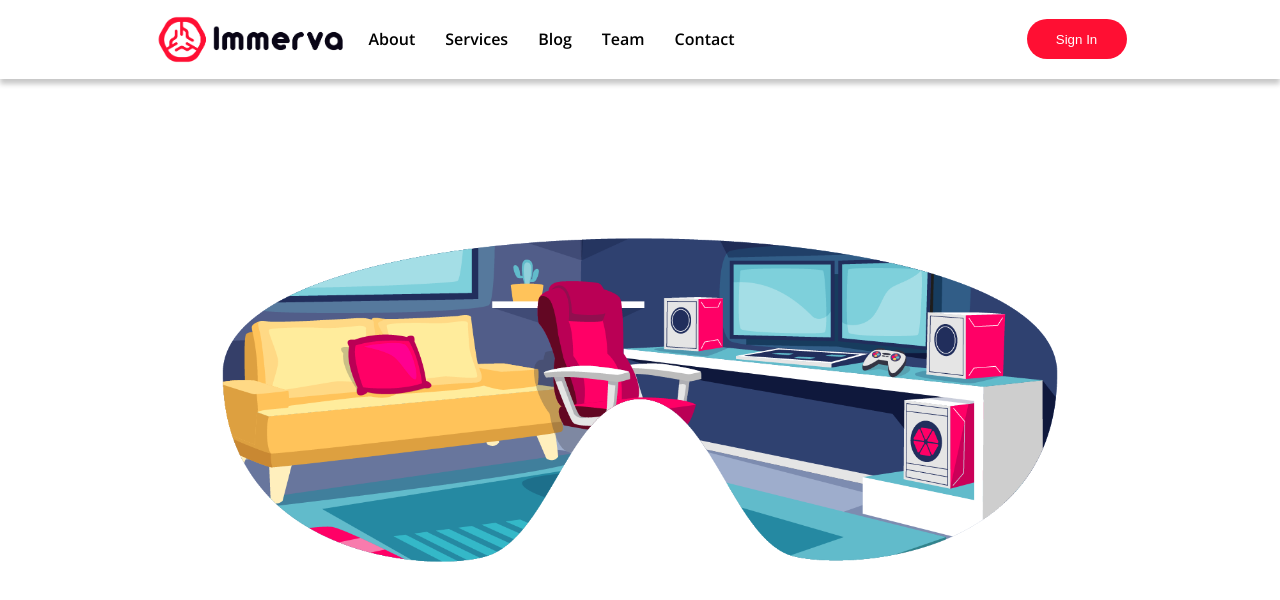
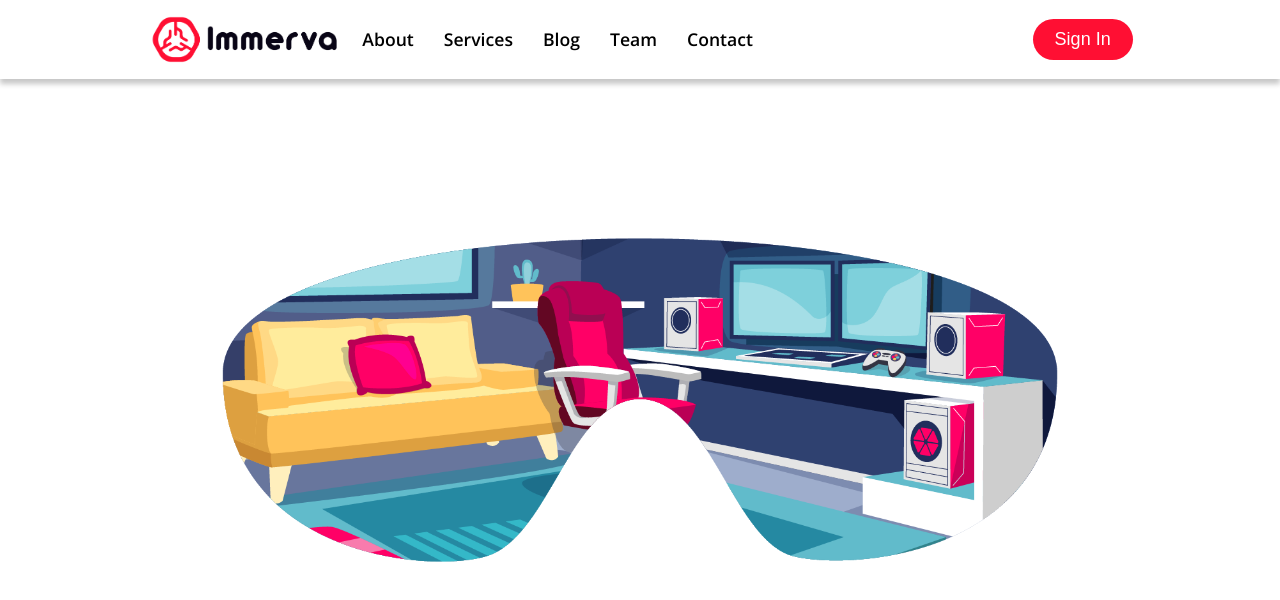
Before and after one commit to azizamari/Omerva-Website, a plain HTML site: page index.html in a window 1280 px wide. Drawn offline with nearby package versions, Linux system fonts and the light colour scheme.

Commit message:
Redesign the button and font sizes

```diff
--- a/css/style.css
+++ b/css/style.css
@@ -6,7 +6,6 @@
     box-sizing: border-box;
 }
 body{
-    font-size: 36px;
     font-family: 'Open Sans', sans-serif;
 }
 header{
@@ -49,7 +48,7 @@ nav{
     align-items:center;
 }
 .nav_links li a{
-    font-size: 1rem;
+    font-size: 1.1rem;
     cursor: pointer;
     transition: all 0.3s ease 0s;
 }
@@ -61,10 +60,18 @@ nav{
     outline:none;
     border:none;
     width:100px;
-    height:40px;
-    border-radius:30px;
     background:#FF0F33;
     cursor: pointer;
+    padding: 10px;
+    border-radius:50px;
+    transition: all 0.5s ease 0s;
+    font-size: 18px;
+}
+.sign:hover{
+    background-color:transparent;
+    color: #FF0F33;
+    border: 3px solid #FF0F33;
+    border-radius:0px;
 }
 /*
 .side-nav{
```
